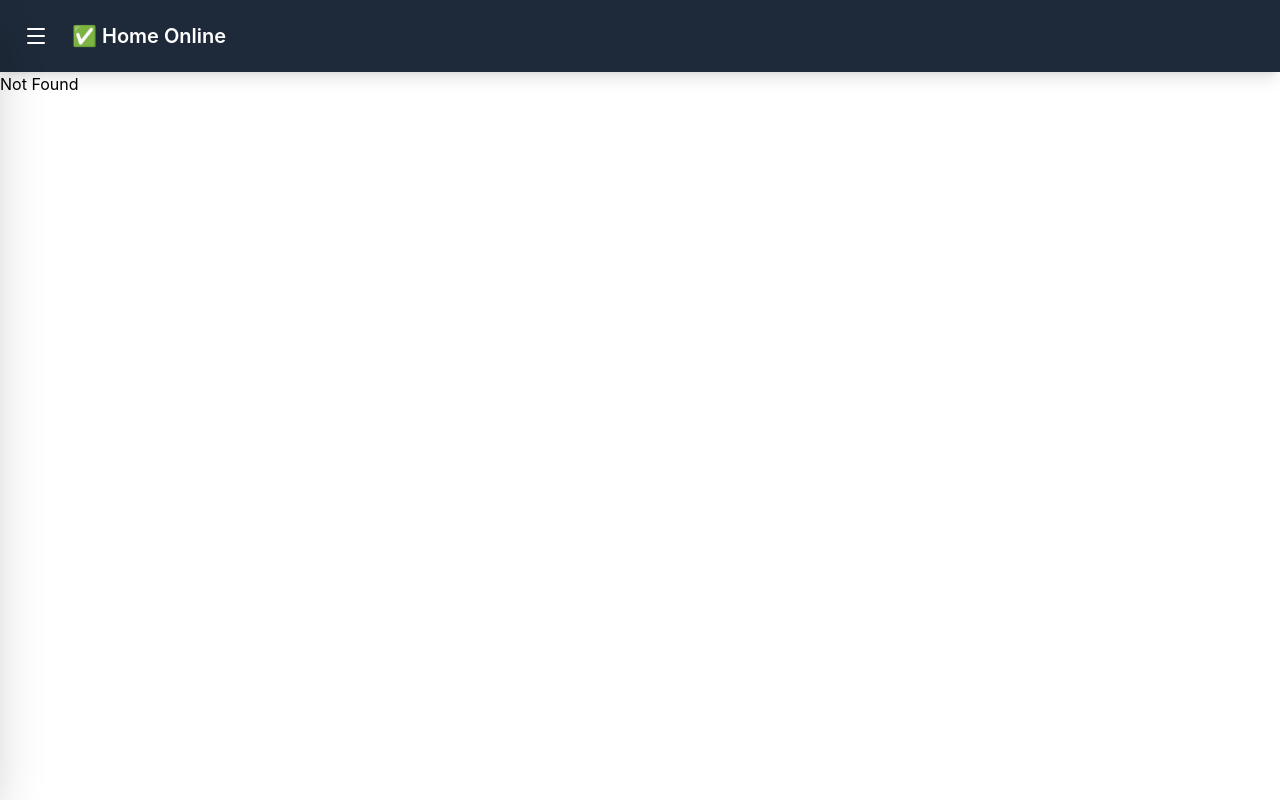
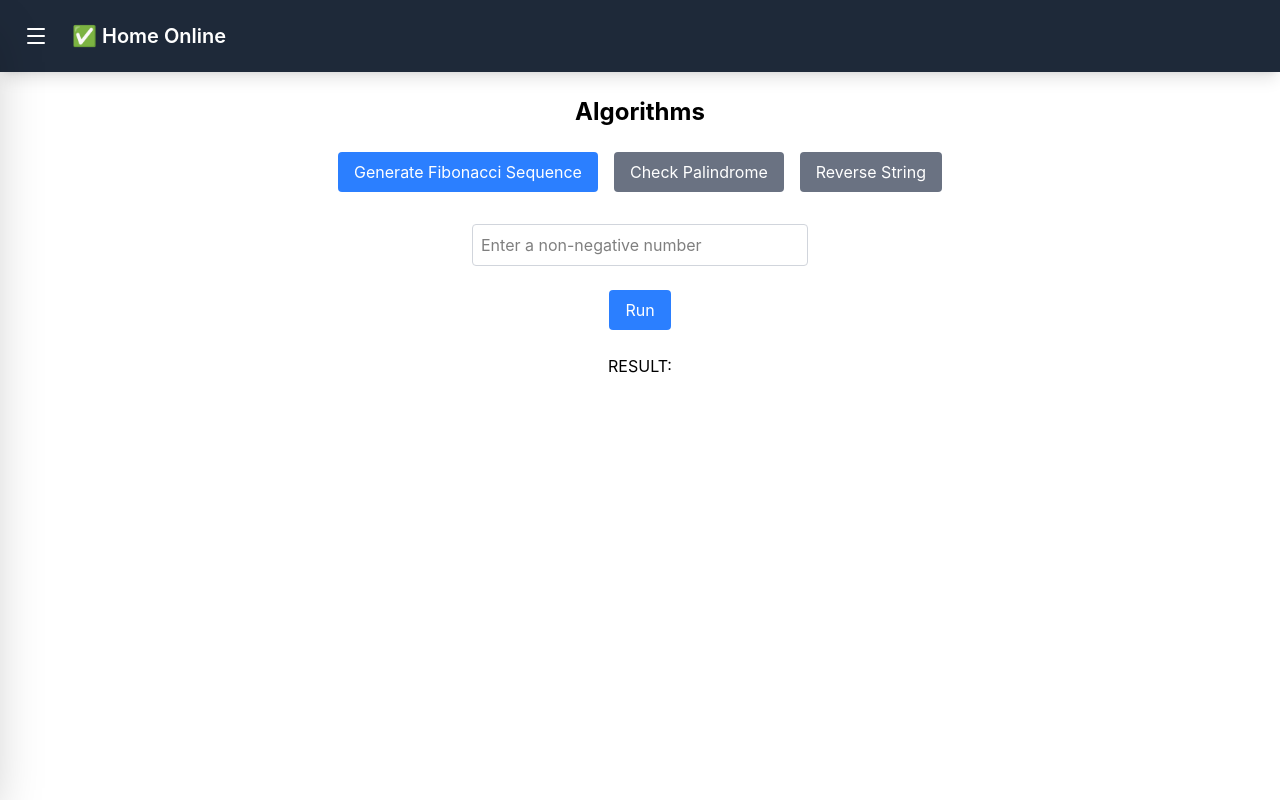
Before and after one commit to icbertoncelo/Frankenstein, a React (Vite) app: page /algorithms in a window 1280 px wide. Before the commit this address had no page. Built offline with nearby package versions, Linux system fonts and the light colour scheme.

Commit message:
feat: add algorithms page

```diff
--- a/src/components/Header.tsx
+++ b/src/components/Header.tsx
@@ -12,6 +12,7 @@ import {
   ListCheck,
   CodeXml,
   SortAsc,
+  Binary,
 } from "lucide-react";
 import { useOnlineStatus } from "@/hooks/useOnlineStatus";
 
@@ -47,6 +48,11 @@ const ROUTES = [
     name: "Articles Sorting",
     path: "/articles-sorting",
     icon: <SortAsc size={20} />,
+  },
+  {
+    name: "Algorithms",
+    path: "/algorithms",
+    icon: <Binary size={20} />,
   },
 ];
 
--- a/src/routeTree.gen.ts
+++ b/src/routeTree.gen.ts
@@ -18,6 +18,7 @@ import { Route as AppCryptoRankExchangeIndexRouteImport } from './routes/_app/cr
 import { Route as AppCodeReviewFeedbackIndexRouteImport } from './routes/_app/code-review-feedback/index'
 import { Route as AppBlogPostIndexRouteImport } from './routes/_app/blog-post/index'
 import { Route as AppArticlesSortingIndexRouteImport } from './routes/_app/articles-sorting/index'
+import { Route as AppAlgorithmsIndexRouteImport } from './routes/_app/algorithms/index'
 
 const AppIndexRoute = AppIndexRouteImport.update({
   id: '/_app/',
@@ -66,9 +67,15 @@ const AppArticlesSortingIndexRoute = AppArticlesSortingIndexRouteImport.update({
   path: '/articles-sorting/',
   getParentRoute: () => rootRouteImport,
 } as any)
+const AppAlgorithmsIndexRoute = AppAlgorithmsIndexRouteImport.update({
+  id: '/_app/algorithms/',
+  path: '/algorithms/',
+  getParentRoute: () => rootRouteImport,
+} as any)
 
 export interface FileRoutesByFullPath {
   '/': typeof AppIndexRoute
+  '/algorithms': typeof AppAlgorithmsIndexRoute
   '/articles-sorting': typeof AppArticlesSortingIndexRoute
   '/blog-post': typeof AppBlogPostIndexRoute
   '/code-review-feedback': typeof AppCodeReviewFeedbackIndexRoute
@@ -79,6 +86,7 @@ export interface FileRoutesByFullPath {
 }
 export interface FileRoutesByTo {
   '/': typeof AppIndexRoute
+  '/algorithms': typeof AppAlgorithmsIndexRoute
   '/articles-sorting': typeof AppArticlesSortingIndexRoute
   '/blog-post': typeof AppBlogPostIndexRoute
   '/code-review-feedback': typeof AppCodeReviewFeedbackIndexRoute
@@ -91,6 +99,7 @@ export interface FileRoutesById {
   __root__: typeof rootRouteImport
   '/_app/_pathlessLayout': typeof AppPathlessLayoutRoute
   '/_app/': typeof AppIndexRoute
+  '/_app/algorithms/': typeof AppAlgorithmsIndexRoute
   '/_app/articles-sorting/': typeof AppArticlesSortingIndexRoute
   '/_app/blog-post/': typeof AppBlogPostIndexRoute
   '/_app/code-review-feedback/': typeof AppCodeReviewFeedbackIndexRoute
@@ -103,6 +112,7 @@ export interface FileRouteTypes {
   fileRoutesByFullPath: FileRoutesByFullPath
   fullPaths:
     | '/'
+    | '/algorithms'
     | '/articles-sorting'
     | '/blog-post'
     | '/code-review-feedback'
@@ -113,6 +123,7 @@ export interface FileRouteTypes {
   fileRoutesByTo: FileRoutesByTo
   to:
     | '/'
+    | '/algorithms'
     | '/articles-sorting'
     | '/blog-post'
     | '/code-review-feedback'
@@ -124,6 +135,7 @@ export interface FileRouteTypes {
     | '__root__'
     | '/_app/_pathlessLayout'
     | '/_app/'
+    | '/_app/algorithms/'
     | '/_app/articles-sorting/'
     | '/_app/blog-post/'
     | '/_app/code-review-feedback/'
@@ -136,6 +148,7 @@ export interface FileRouteTypes {
 export interface RootRouteChildren {
   AppPathlessLayoutRoute: typeof AppPathlessLayoutRoute
   AppIndexRoute: typeof AppIndexRoute
+  AppAlgorithmsIndexRoute: typeof AppAlgorithmsIndexRoute
   AppArticlesSortingIndexRoute: typeof AppArticlesSortingIndexRoute
   AppBlogPostIndexRoute: typeof AppBlogPostIndexRoute
   AppCodeReviewFeedbackIndexRoute: typeof AppCodeReviewFeedbackIndexRoute
@@ -210,12 +223,20 @@ declare module '@tanstack/react-router' {
       preLoaderRoute: typeof AppArticlesSortingIndexRouteImport
       parentRoute: typeof rootRouteImport
     }
+    '/_app/algorithms/': {
+      id: '/_app/algorithms/'
+      path: '/algorithms'
+      fullPath: '/algorithms'
+      preLoaderRoute: typeof AppAlgorithmsIndexRouteImport
+      parentRoute: typeof rootRouteImport
+    }
   }
 }
 
 const rootRouteChildren: RootRouteChildren = {
   AppPathlessLayoutRoute: AppPathlessLayoutRoute,
   AppIndexRoute: AppIndexRoute,
+  AppAlgorithmsIndexRoute: AppAlgorithmsIndexRoute,
   AppArticlesSortingIndexRoute: AppArticlesSortingIndexRoute,
   AppBlogPostIndexRoute: AppBlogPostIndexRoute,
   AppCodeReviewFeedbackIndexRoute: AppCodeReviewFeedbackIndexRoute,
--- /dev/null
+++ b/src/routes/_app/algorithms/index.tsx
@@ -0,0 +1,114 @@
+import { Button } from "@/components/Button";
+import { checkIsPalindrome } from "@/utils/checkIsPalindrome";
+import { generateFibonacciSequence } from "@/utils/generateFibonacciSequence";
+import { reverseString } from "@/utils/reverseString";
+import { createFileRoute } from "@tanstack/react-router";
+import { useState } from "react";
+
+export const Route = createFileRoute("/_app/algorithms/")({
+  component: RouteComponent,
+});
+
+type ActionKey = "fibonacci" | "palindrome" | "reverseString";
+
+interface Action {
+  name: string;
+  key: ActionKey;
+  placeholder: string;
+  action: (input: string) => string | number;
+}
+
+function RouteComponent() {
+  const [input, setInput] = useState("");
+  const [result, setResult] = useState<string | number | null>(null);
+  const [selectedActionKey, setSelectedActionKey] =
+    useState<ActionKey>("fibonacci");
+
+  const ACTIONS: Action[] = [
+    {
+      name: "Generate Fibonacci Sequence",
+      key: "fibonacci",
+      placeholder: "Enter a non-negative number",
+      action: (input) => {
+        if (!input || isNaN(Number(input)) || Number(input) < 0) {
+          return "Please enter a valid number";
+        }
+        const fibSequence = generateFibonacciSequence(Number(input) || 0);
+        return fibSequence.join(", ");
+      },
+    },
+    {
+      name: "Check Palindrome",
+      key: "palindrome",
+      placeholder: "Enter a string",
+      action: (input) => {
+        if (!input) {
+          return "Please enter a valid string";
+        }
+        const isPalindrome = checkIsPalindrome(input);
+        return isPalindrome ? "Yes" : "No";
+      },
+    },
+    {
+      name: "Reverse String",
+      key: "reverseString",
+      placeholder: "Enter a string",
+      action: (input) => {
+        if (!input) {
+          return "Please enter a valid string";
+        }
+        return reverseString(input);
+      },
+    },
+  ];
+
+  const selectedAction =
+    ACTIONS.find((a) => a.key === selectedActionKey) || ACTIONS[0];
+
+  const handleInputChange = (e: React.ChangeEvent<HTMLInputElement>) => {
+    setInput(e.target.value);
+    setResult(null);
+  };
+
+  const handleActionChange = (key: ActionKey) => {
+    setSelectedActionKey(key);
+    setResult(null);
+  };
+
+  return (
+    <div className="flex flex-col items-center mx-auto max-w-2xl py-6 gap-6">
+      <h1 className="text-2xl font-bold">Algorithms</h1>
+      <div className="flex gap-4 mb-2">
+        {ACTIONS.map((action) => (
+          <Button
+            key={action.key}
+            onClick={() => handleActionChange(action.key)}
+            data-testid={`select-action-button-${action.key}`}
+            className={
+              selectedActionKey === action.key
+                ? "bg-blue-500 text-white border-blue-700"
+                : "bg-gray-500 text-black border-gray-300"
+            }
+          >
+            {action.name}
+          </Button>
+        ))}
+      </div>
+      <input
+        className="w-1/2 border border-gray-300 p-2 rounded"
+        type="text"
+        value={input}
+        onChange={handleInputChange}
+        placeholder={selectedAction.placeholder}
+        data-testid="input-field"
+      />
+      <Button
+        onClick={() => setResult(selectedAction.action(input))}
+        data-testid="run-action-button"
+      >
+        Run
+      </Button>
+      <h2>RESULT: {result}</h2>
+    </div>
+  );
+}
--- a/src/routes/_app/articles-sorting/index.tsx
+++ b/src/routes/_app/articles-sorting/index.tsx
@@ -28,7 +28,7 @@ function RouteComponent() {
   };
 
   return (
-    <div className="flex flex-col items-center mx-auto max-w-2xl py-6 gap-10">
+    <div className="flex flex-col items-center mx-auto max-w-2xl py-6 gap-6">
       <h1 className="text-2xl font-bold">Articles Sorting</h1>
 
       <div className="flex flex-row items-center justify-center gap-4 bg-white p-6 rounded-lg shadow-md">
--- a/src/routes/_app/blog-post/-components/PostData.tsx
+++ b/src/routes/_app/blog-post/-components/PostData.tsx
@@ -9,7 +9,7 @@ interface PostDisplayProps {
 
 export function PostDisplay({ posts, onDeletePost }: PostDisplayProps) {
   return (
-    <div data-testid="posts-container" className="flex wrap gap-10">
+    <div data-testid="posts-container" className="flex wrap gap-6">
       {posts.map((post) => (
         <div
           key={post.id}
--- a/src/routes/_app/code-review-feedback/index.tsx
+++ b/src/routes/_app/code-review-feedback/index.tsx
@@ -15,7 +15,7 @@ const ASPECTS = [
 
 function RouteComponent() {
   return (
-    <div className="flex flex-col items-center mx-auto w-full py-6 gap-10">
+    <div className="flex flex-col items-center mx-auto w-full py-6 gap-6">
       <h1 className="text-2xl font-bold">Code Review Feedback</h1>
 
       <div className="flex flex-wrap justify-center gap-8">
--- a/src/routes/_app/crypto-rank-exchange/index.tsx
+++ b/src/routes/_app/crypto-rank-exchange/index.tsx
@@ -46,7 +46,7 @@ function CryptoRankExchange() {
   }
 
   return (
-    <div className="flex flex-col items-center mx-auto max-w-2xl py-6 gap-10">
+    <div className="flex flex-col items-center mx-auto max-w-2xl py-6 gap-6">
       <h1 className="text-2xl font-bold">CryptoRank Exchange</h1>
 
       <section className="w-full flex flex-col items-center text-center">
--- a/src/routes/_app/index.tsx
+++ b/src/routes/_app/index.tsx
@@ -6,7 +6,7 @@ export const Route = createFileRoute("/_app/")({
 
 function App() {
   return (
-    <div className="flex flex-col items-center mx-auto max-w-2xl py-6 gap-10">
+    <div className="flex flex-col items-center mx-auto max-w-2xl py-6 gap-6">
       <h1 className="text-2xl font-bold">Frankenstein</h1>
       <p className="text-lg text-gray-700 text-center">
         Frankenstein is a project developed to explore and practice software
--- /dev/null
+++ b/src/utils/checkIsPalindrome.ts
@@ -0,0 +1,7 @@
+import { reverseString } from "./reverseString";
+
+export function checkIsPalindrome(str: string) {
+  const reversedString = reverseString(str)
+
+  return str === reversedString
+}
--- /dev/null
+++ b/src/utils/generateFibonacciSequence.ts
@@ -0,0 +1,10 @@
+export function generateFibonacciSequence(n: number) {
+  const sequence = [0, 1]
+
+  for(let i = 2; i < n; i++) {
+    const nextValue = sequence[i -1] + sequence[i - 2]
+    sequence.push(nextValue)
+  }
+
+  return sequence
+}
--- /dev/null
+++ b/src/utils/reverseString.ts
@@ -0,0 +1,3 @@
+export function reverseString(str: string) {
+  return str.split('').reverse().join('')
+}
```
